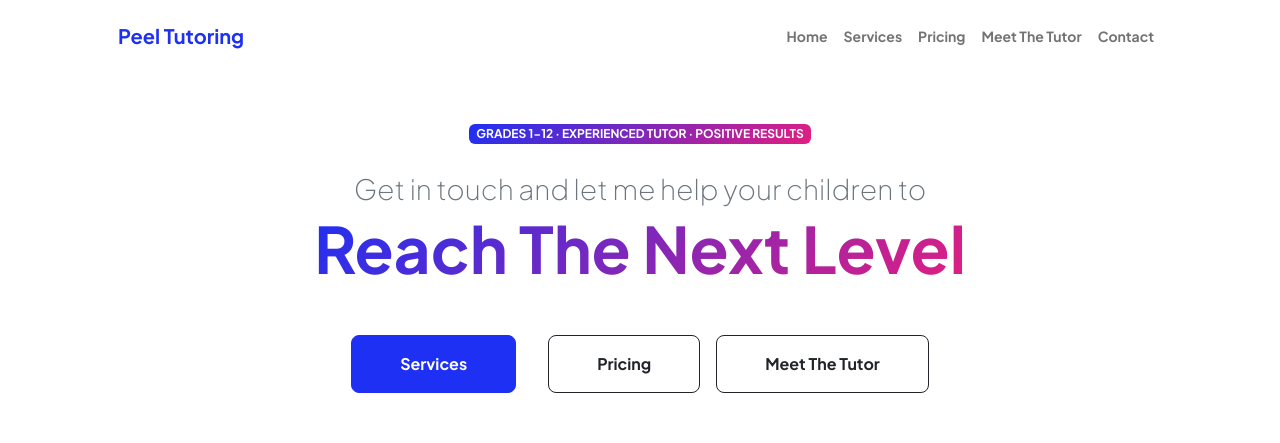
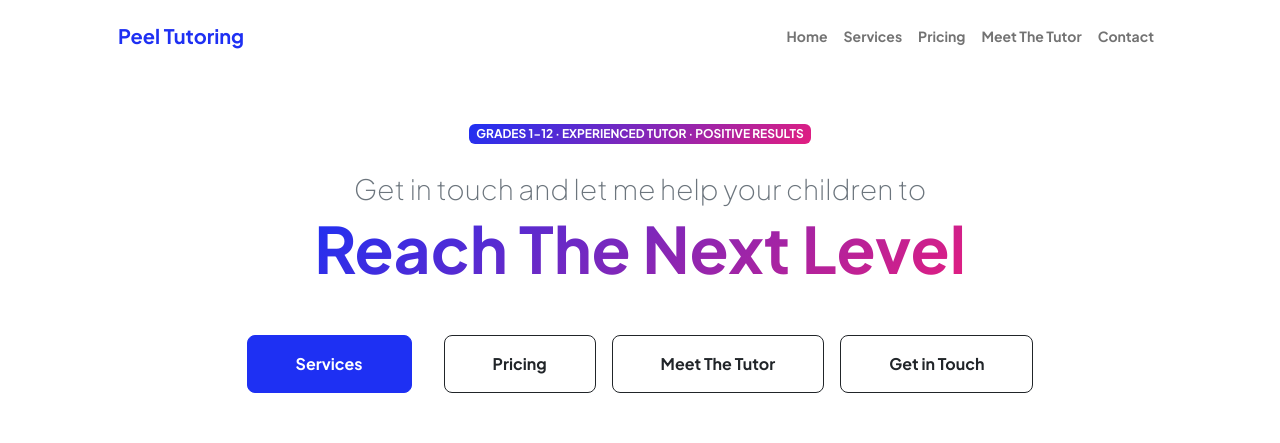
Before and after one commit to ahmadtc1/peeltutoring, a plain HTML site: page index.html in a window 1280 px wide. Shown: the top 443 px of the page. Drawn offline with nearby package versions, Linux system fonts and the light colour scheme.

Commit message:
add get in touch button

```diff
--- a/index.html
+++ b/index.html
@@ -5,7 +5,7 @@
         <meta name="viewport" content="width=device-width, initial-scale=1, shrink-to-fit=no" />
         <meta name="description" content="" />
         <meta name="author" content="" />
-        <title>Elite Tutoring</title>
+        <title>Peel Tutoring</title>
         <!-- Favicon-->
         <link rel="icon" type="image/x-icon" href="assets/favicon.ico" />
         <!-- Custom Google font-->
@@ -49,6 +49,7 @@
                                     <a class="btn btn-primary btn-lg px-5 py-3 me-sm-3 fs-6 fw-bolder" href="services.html">Services</a>
                                     <a class="btn btn-outline-dark btn-lg px-5 py-3 fs-6 fw-bolder" href="pricing.html">Pricing</a>
                                     <a class="btn btn-outline-dark btn-lg px-5 py-3 fs-6 fw-bolder" href="our_team.html">Meet The Tutor</a>
+                                    <a class="btn btn-outline-dark btn-lg px-5 py-3 fs-6 fw-bolder" href="our_team.html">Get in Touch</a>
                                 </div>
                             </div>
                         </div>
```
